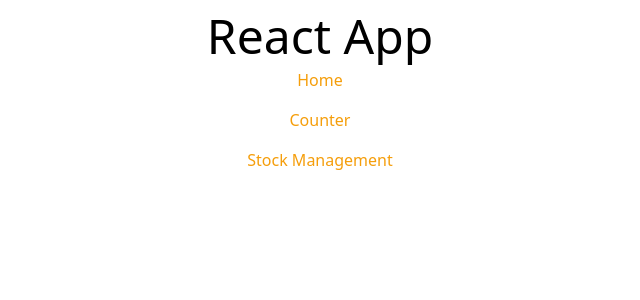
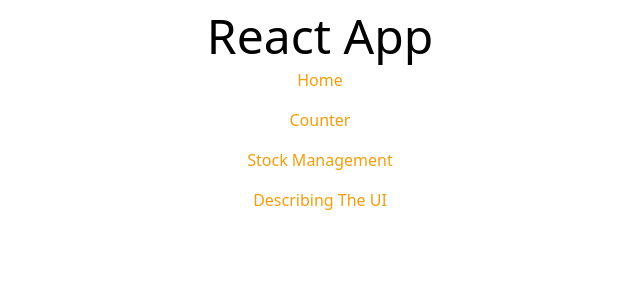
Before and after one commit to nabin-skilluplabs/skillup_labs_fsd_batch_01_2023, a React (Vite) app in the folder react-app/: page / in a window 1280 px wide. Shown: the top 300 px of the page, without its empty margins (320-960 px from the left). Built offline with nearby package versions, Linux system fonts and the light colour scheme.

Commit message:
added another component[utsav]

```diff
--- a/react-app/src/App.jsx
+++ b/react-app/src/App.jsx
@@ -15,7 +15,13 @@ export default function App() {
         {
             title: "Stock Management",
             path: "/stock"
-          },
+        },
+
+        {
+            title: "Describing The UI",
+            path: "/Describing-the-ui"
+        },
+
     ];
     return(
         <div className="text-center">
--- /dev/null
+++ b/react-app/src/components/Profile.jsx
@@ -0,0 +1,10 @@
+
+function Profile() {
+  return (
+    <div>
+      <img src="https://i.imgur.com/MK3eW3As.jpg" alt="beautiful image" />
+    </div>
+  )
+}
+
+export default Profile;
--- /dev/null
+++ b/react-app/src/pages/DescribingTheUI.jsx
@@ -0,0 +1,13 @@
+import Profile from "./components/Profile";
+
+
+function DescribingTheUI() {
+  return (
+    <>
+        <h2>Describing The UI</h2>
+        <Profile />
+    </>
+  )
+}
+
+export default DescribingTheUI;
```
Also changed, not shown: react-app/src/router.jsx (+9 -3 lines).
